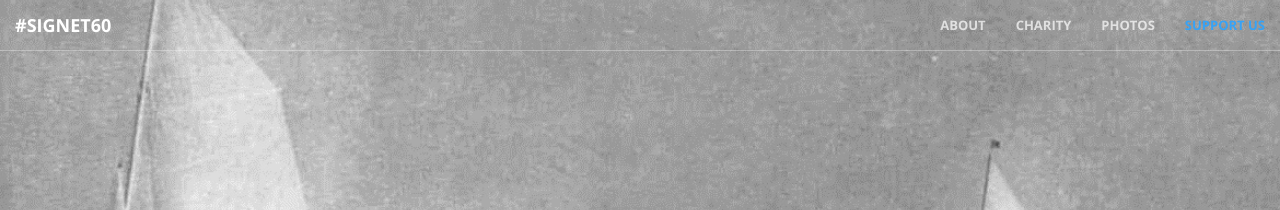
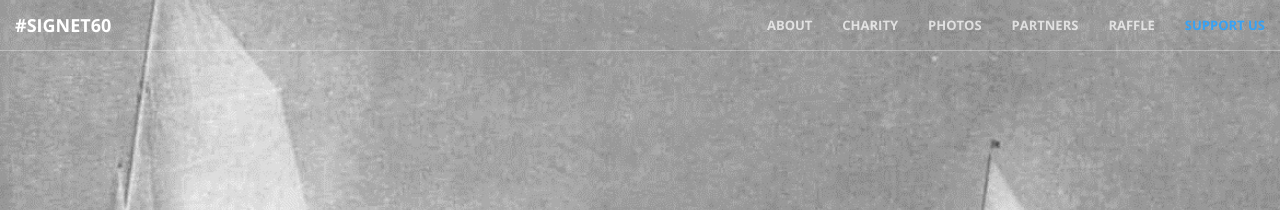
Before and after one commit to wrussell1999/signet60-website, a Jekyll site: the page built from index.html, in a window 1280 px wide. Shown: the top 210 px of the page. Built offline with Jekyll 4.4.1, drawn with Linux system fonts in a browser that asks for light colours; some of the changed text lies outside the part shown.

Commit message:
Add raffle

```diff
--- a/_includes/nav.html
+++ b/_includes/nav.html
@@ -24,6 +24,12 @@
                     <a class="page-scroll" href="#photos">Photos</a>
                 </li>
                 <li>
+                    <a class="page-scroll" href="#partners">Partners</a>
+                </li>
+                <li>
+                    <a class="page-scroll" href="#raffle">Raffle</a>
+                </li>
+                <li>
                     <a class="page-scroll" href="#contact">Support Us</a>
                 </li>
             </ul>
--- a/_includes/partners.html
+++ b/_includes/partners.html
@@ -1,4 +1,4 @@
-<section id="charity">
+<section id="partners">
     <div class="container">
         <div class="row">
             <div class="col-lg-12 text-center">
--- /dev/null
+++ b/_includes/raffle.html
@@ -0,0 +1,35 @@
+<section id="raffle">
+    <div class="container">
+        <div class="row">
+            <div class="col-lg-12 text-center">
+                <h2 class="section-heading">Raffle</h2>
+                <h4>We will be running a raffle to raise funds at the <a href="http://www.cvrda.org/events/hunts-rally-2/">CVRDA Rally at Hunts</a> on 29th April!</h4>
+                <p>Below is a selection of prizes we will have! More prizes to come!</p>
+                <hr class="primary">
+            </div>
+        </div>
+    </div>
+    <div class="container">
+        <div class="row">
+            <div class="col-lg-6 col-sm-6 text-center">
+                <div class="service-box">
+                    <img class="raffle-img" src="/img/northropsails-raffle.jpg">
+                    <h4>Northrop Sails customised Bainbridge sailcloth duffle bag</h4>
+                </div>
+            </div>
+            <div class="col-lg-6 col-sm-6 text-center">
+                <div class="service-box">
+                    <img class="raffle-img" src="/img/westsystems-raffle.jpeg">
+                    <h4>A selection of West System product courtesy of Wessex Resin</h4>
+                </div>
+            </div>
+            <div class="col-lg-6 col-sm-6 text-center">
+                <div class="service-box">
+                    <img class="raffle-img" src="/img/morgan-raffle.jpg">
+                    <h4>SigneT branded 90L sailing bags courtesy of Morgan Sails</h4>
+                </div>
+            </div>
+
+        </div>
+    </div>
+</section>
--- a/_layouts/front.html
+++ b/_layouts/front.html
@@ -10,6 +10,7 @@
   {% include services.html %}
   {% include portfolio.html %}
   {% include partners.html %}
+  {% include raffle.html %}
   {% include contact.html %}
   {% include scripts.html %}
 </body>
--- a/css/main.scss
+++ b/css/main.scss
@@ -46,3 +46,7 @@ $theme-dark: #222;
 .charity-img {
         width:50%
 }
+
+.raffle-img {
+        width: 70%;
+}
```
Also changed, not shown: Gemfile.lock, img/morgan-raffle.jpg (added), img/northropsails-raffle.jpg (added), img/westsystems-raffle.jpeg (added).
